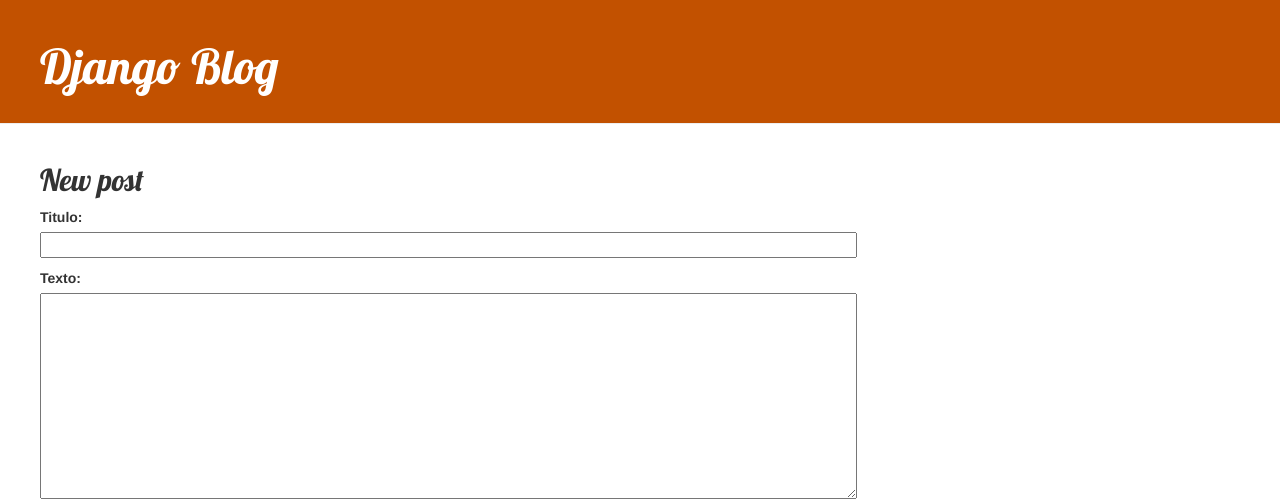
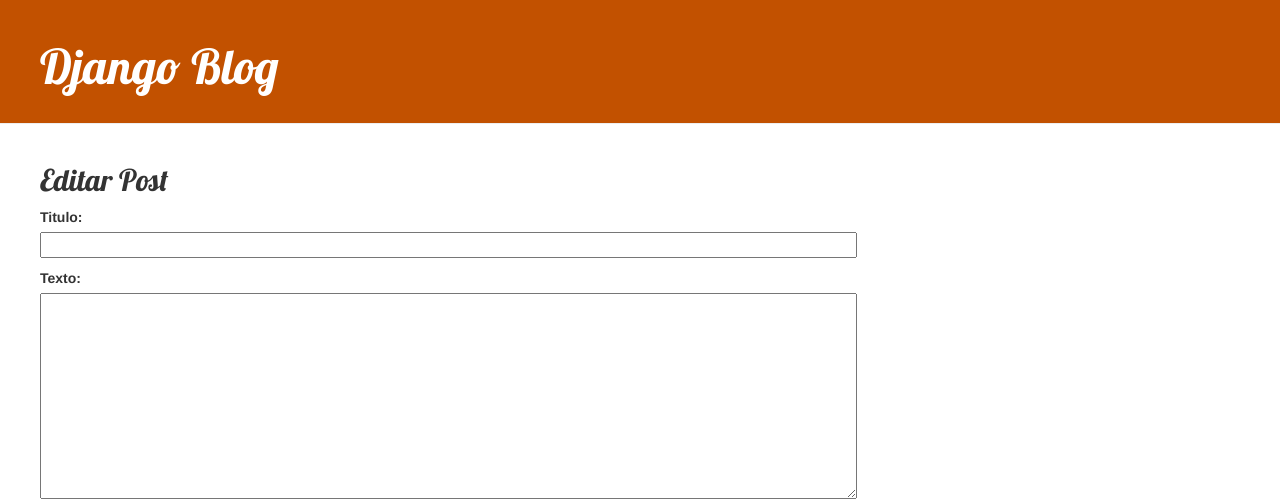
Before and after one commit to HenryJosueC/PrograComercial, a Django app: page /post/new in a window 1280 px wide. Shown: the top 503 px of the page. Run offline with Django 3.2, Linux system fonts and the light colour scheme; some libraries are stand-ins or nearby versions.

Commit message:
titulo de editar

```diff
--- a/blog/templates/blog/post_edit.html
+++ b/blog/templates/blog/post_edit.html
@@ -1,7 +1,7 @@
 {% extends 'blog/base.html' %}
 
 {% block content %}
-    <h2>New post</h2>
+    <h2>Editar Post</h2>
     <form method="POST" class="post-form">{% csrf_token %}
         {{ form.as_p }}
         <button type="submit" class="save btn btn-default">Guardar</button>
```
